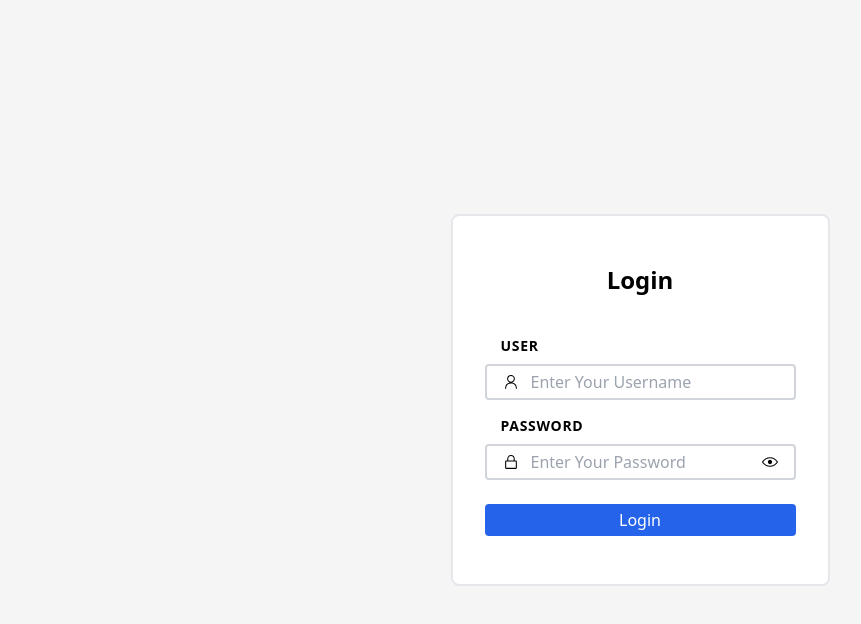
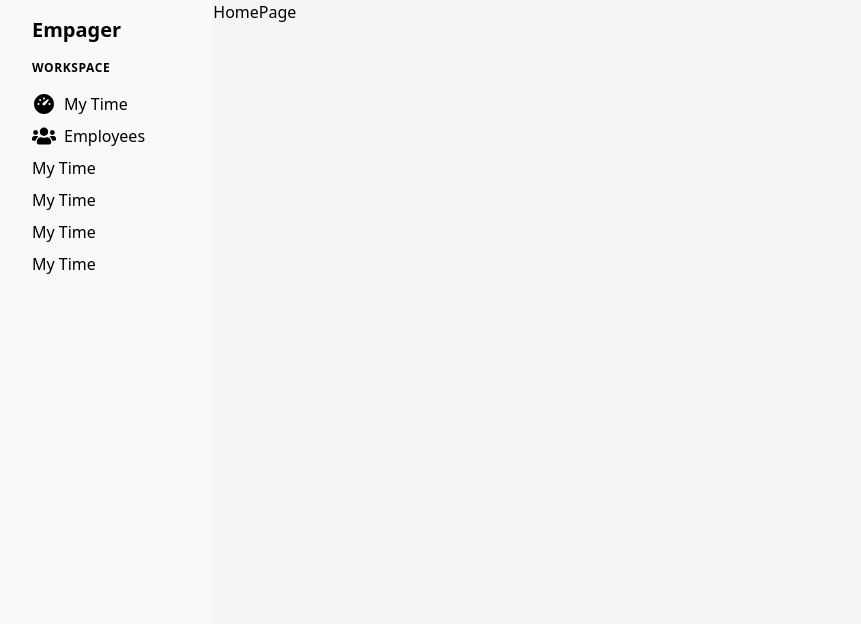
Before and after one commit to Simo672K/empager, a React (Vite) app: page / in a window 1280 px wide. Shown: the top 624 px of the page, without its empty margins (0-861 px from the left). Built offline with nearby package versions, Linux system fonts and the light colour scheme; the HTML template or start-up script is replaced by a standard one.

Commit message:
basic template layout for app screens

```diff
--- a/src/App.tsx
+++ b/src/App.tsx
@@ -1,9 +1,13 @@
-import Login from "./pages/Login";
-
+// import Login from "./pages/Login";
+import HomePage from "./pages/HomePage";
+import Template from "./Layout/Template";
 
 function App() {
   return (
-    <Login/>
+    // <Login/>
+    <Template>
+      <HomePage/>
+    </Template>
   );
 }
 
--- /dev/null
+++ b/src/Layout/Template.tsx
@@ -0,0 +1,13 @@
+import SideBar from "../components/Sidebar/SideBar"
+
+function Template({children}: {children: React.ReactNode}) {
+  return (
+    <div className="w-full h-full flex">
+      <SideBar/>
+      <main className="basis-8/12">
+        {children}
+      </main>
+    </div>
+  )
+}
+export default Template
--- /dev/null
+++ b/src/components/Sidebar/SideBar.tsx
@@ -0,0 +1,29 @@
+import SideBarNav from "./SideBarNav"
+import SideBarNavLink from "./SideBarNavLink"
+import SideBarSectionTitle from "./SideBarSectionTitle"
+import {RiDashboard3Fill} from 'react-icons/ri'
+import {FaUsers} from 'react-icons/fa'
+
+function SideBar() {
+  return (
+    <aside className="basis-2/12 bg-[#F9F9F9] px-8 py-4">
+      <h2 className="text-xl font-bold">Empager</h2>
+      <SideBarSectionTitle>Workspace</SideBarSectionTitle>
+      <SideBarNav>
+        <SideBarNavLink>
+          <RiDashboard3Fill className='me-2' size={24}/>
+          My Time
+        </SideBarNavLink>
+        <SideBarNavLink>
+          <FaUsers className='me-2' size={24}/>
+          Employees
+        </SideBarNavLink>
+        <SideBarNavLink>My Time</SideBarNavLink>
+        <SideBarNavLink>My Time</SideBarNavLink>
+        <SideBarNavLink>My Time</SideBarNavLink>
+        <SideBarNavLink>My Time</SideBarNavLink>
+      </SideBarNav>
+    </aside>
+  )
+}
+export default SideBar
--- /dev/null
+++ b/src/components/Sidebar/SideBarNav.tsx
@@ -0,0 +1,6 @@
+function SideBarNav({children}:{children: React.ReactNode}) {
+  return (
+    <ul>{children}</ul>
+  )
+}
+export default SideBarNav
--- /dev/null
+++ b/src/components/Sidebar/SideBarNavLink.tsx
@@ -0,0 +1,10 @@
+function SideBarNavLink({children}: {children:React.ReactNode}) {
+  return (
+    <li className="mb-2">
+      <a href="#" className="flex items-center">
+        {children}
+      </a>
+    </li>
+  )
+}
+export default SideBarNavLink
--- /dev/null
+++ b/src/components/Sidebar/SideBarSectionTitle.tsx
@@ -0,0 +1,6 @@
+function SideBarSectionTitle({children}: {children: React.ReactNode}) {
+  return (
+    <h4 className="font-bold tracking-wider text-xs uppercase my-4">{children}</h4>
+  )
+}
+export default SideBarSectionTitle
--- /dev/null
+++ b/src/pages/HomePage.tsx
@@ -0,0 +1,6 @@
+function HomePage() {
+  return (
+    <div>HomePage</div>
+  )
+}
+export default HomePage
```
Also changed, not shown: src/App.css (deleted).
